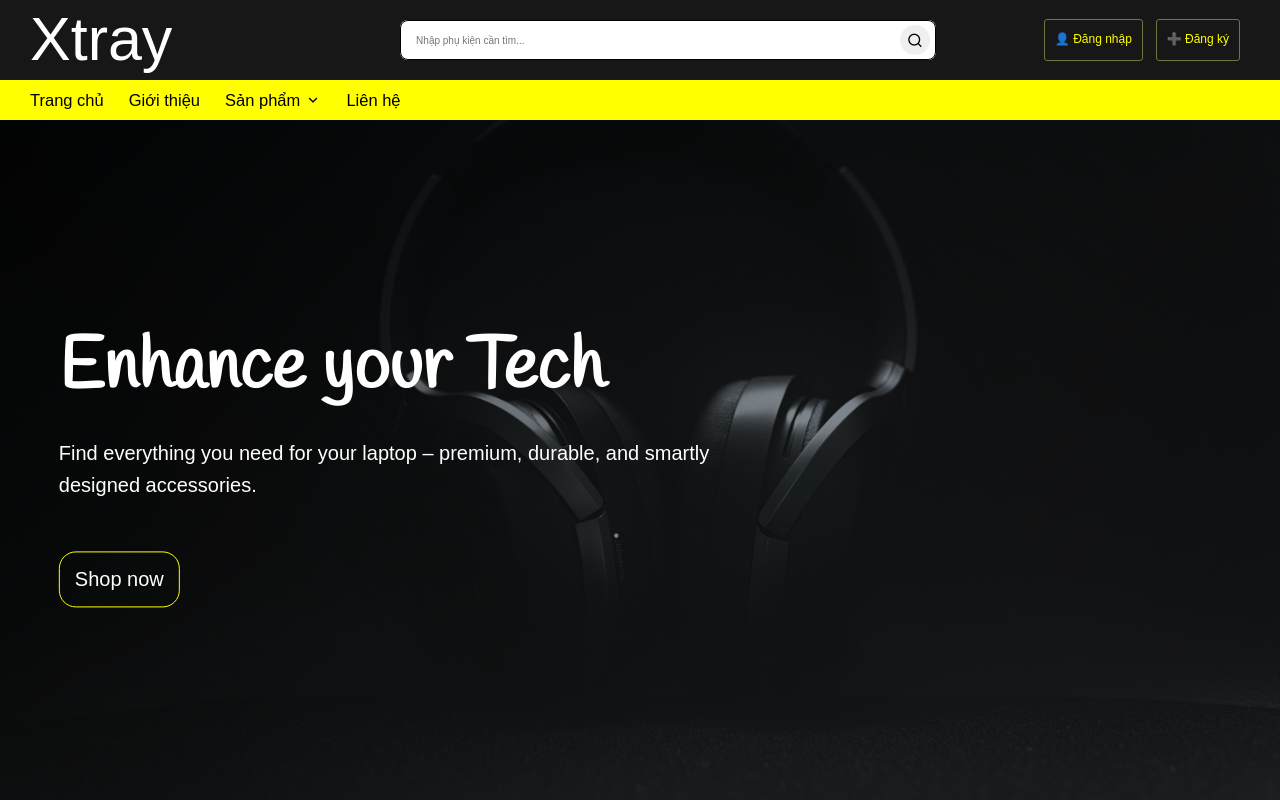
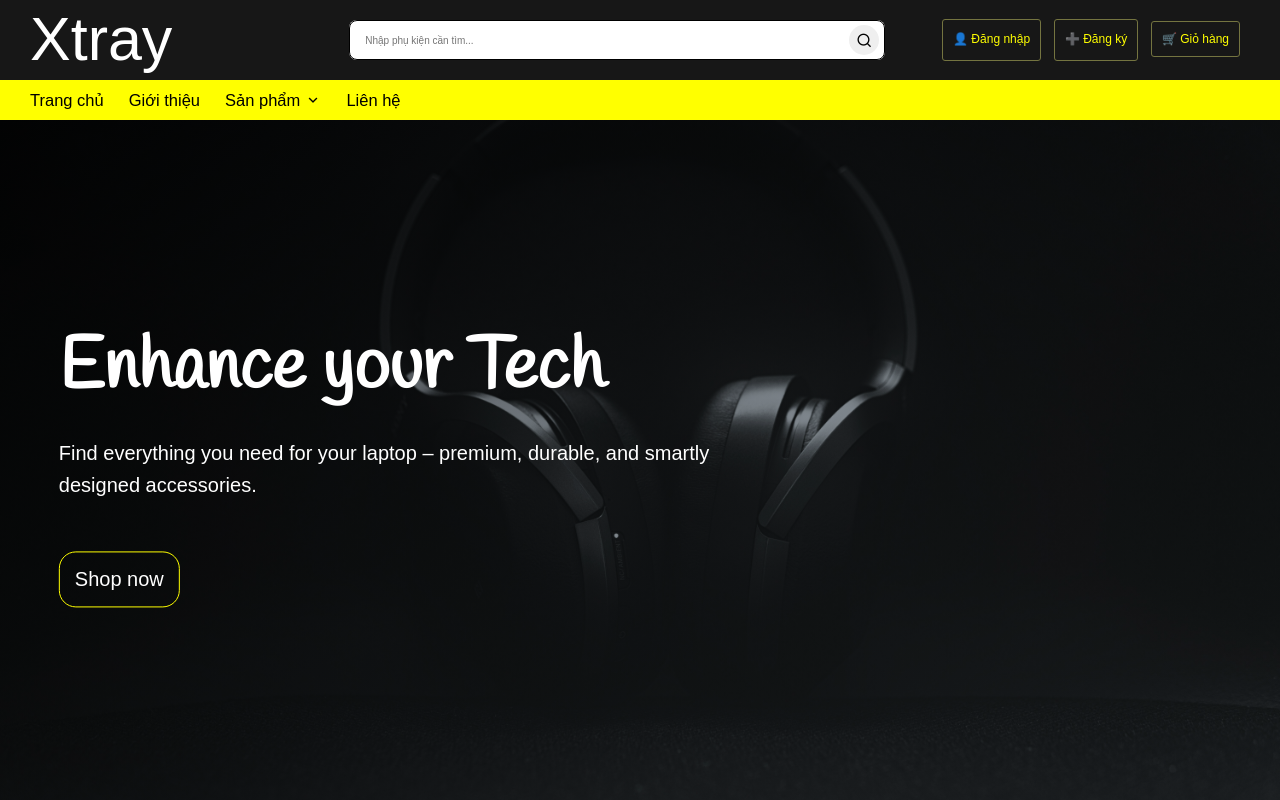
Before and after one commit to vohuunghiaah/web-object, a plain HTML site: page index.html in a window 1280 px wide. Shown: the top 800 px of the page. Drawn offline with nearby package versions, Linux system fonts and the light colour scheme; a web font is replaced by a local one.

Commit message:
sua loi gio hang

```diff
--- a/index.html
+++ b/index.html
@@ -36,7 +36,7 @@
           <a href="#" data-action="open-modal" data-target="login-modal" id="login-link">👤 Đăng nhập</a>
           <a href="#" data-action="open-modal" data-target="signup-modal" id="signup-link">➕ Đăng ký</a>
           <a href="account-detail.html" id="account-link" style="display: none;">👤 Tài khoản</a>
-          <a href="#" id="cart-link" style="display: none;">🛒 Giỏ hàng</a>
+          <a href="#" id="cart-link">🛒 Giỏ hàng</a>
           <a href="#" id="logout-link" >🚪 Đăng xuất</a>
         </nav>
     </div>
```
